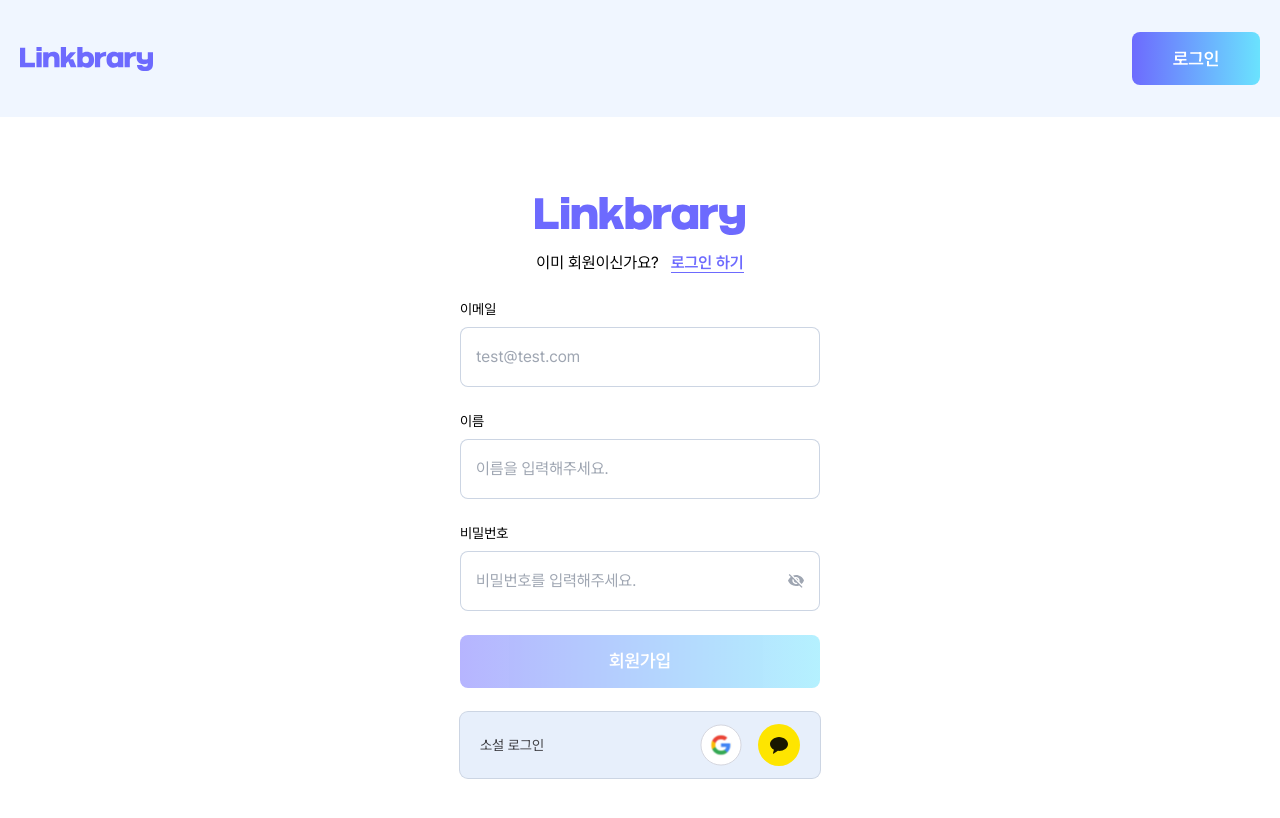
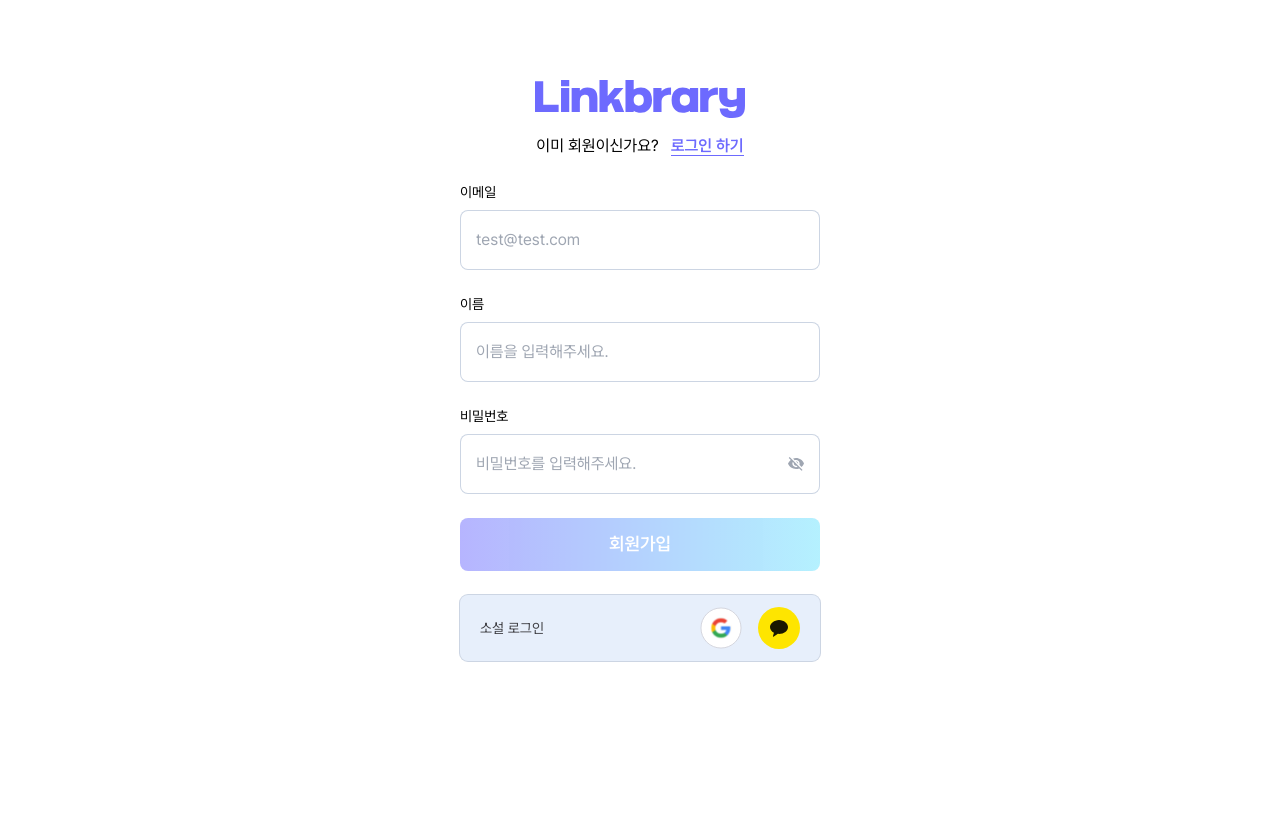
Before and after one commit to hyemeeny/SpaceLink, a Next.js app: page /signup in a window 1280 px wide. Shown: the top 818 px of the page. Built offline with nearby package versions, Linux system fonts and the light colour scheme; no server answers.

Commit message:
[Chore] 자잘한 수정

```diff
--- a/src/app/layout.tsx
+++ b/src/app/layout.tsx
@@ -30,7 +30,7 @@ export default function RootLayout({
     <html lang="kr" className={`${pretendard.variable}`}>
       <body>
         <ToastProvider />
-        <ClientPathname hideRoutes={["/login", "signup"]}>
+        <ClientPathname hideRoutes={["/login", "/signup"]}>
           <Header />
         </ClientPathname>
         {children}
```
Also changed, not shown: src/app/(auth)/signup/page.tsx (+4 -7 lines).
